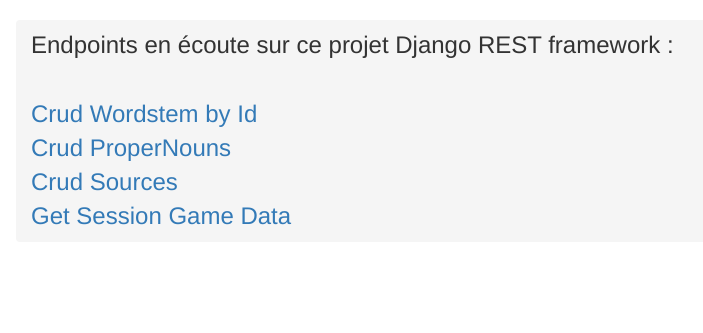
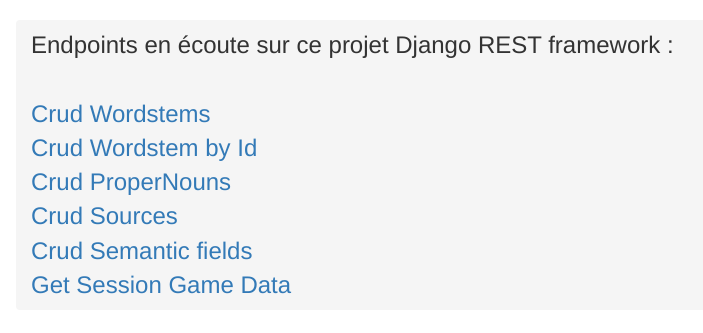
Before and after one commit to riwalld/gerdarzh-backend, a Django app: page / in a window 1280 px wide. Shown: the part 51-384 px from the top of the page, without its empty margins (54-757 px from the left). Run offline with Django 5.2, Linux system fonts and the light colour scheme; some libraries are stand-ins or nearby versions.

Commit message:
update links int the index.html

```diff
--- a/geriadur_api_django/templates/index.html
+++ b/geriadur_api_django/templates/index.html
@@ -48,9 +48,11 @@
 
         <ul class="breadcrumb" style="font-size:x-large">
           Endpoints en écoute sur ce projet Django REST framework :<br><br>
+          <li class="active" ><a href="/wordstems">Crud Wordstems</a></li><br>
           <li class="active" ><a href="/wordstems/1">Crud Wordstem by Id</a></li><br>
           <li class="active"><a href="/properNouns/">Crud ProperNouns</a></li><br>
           <li class="active"><a href="/sources/">Crud Sources</a></li><br>
+          <li class="active"><a href="/semanticFields/">Crud Semantic fields</a></li><br>
           <li class="active"><a href="/sessionGameData/?wordTheme=1">Get Session Game Data</a></li><br>
         </ul>
       </div>
```
